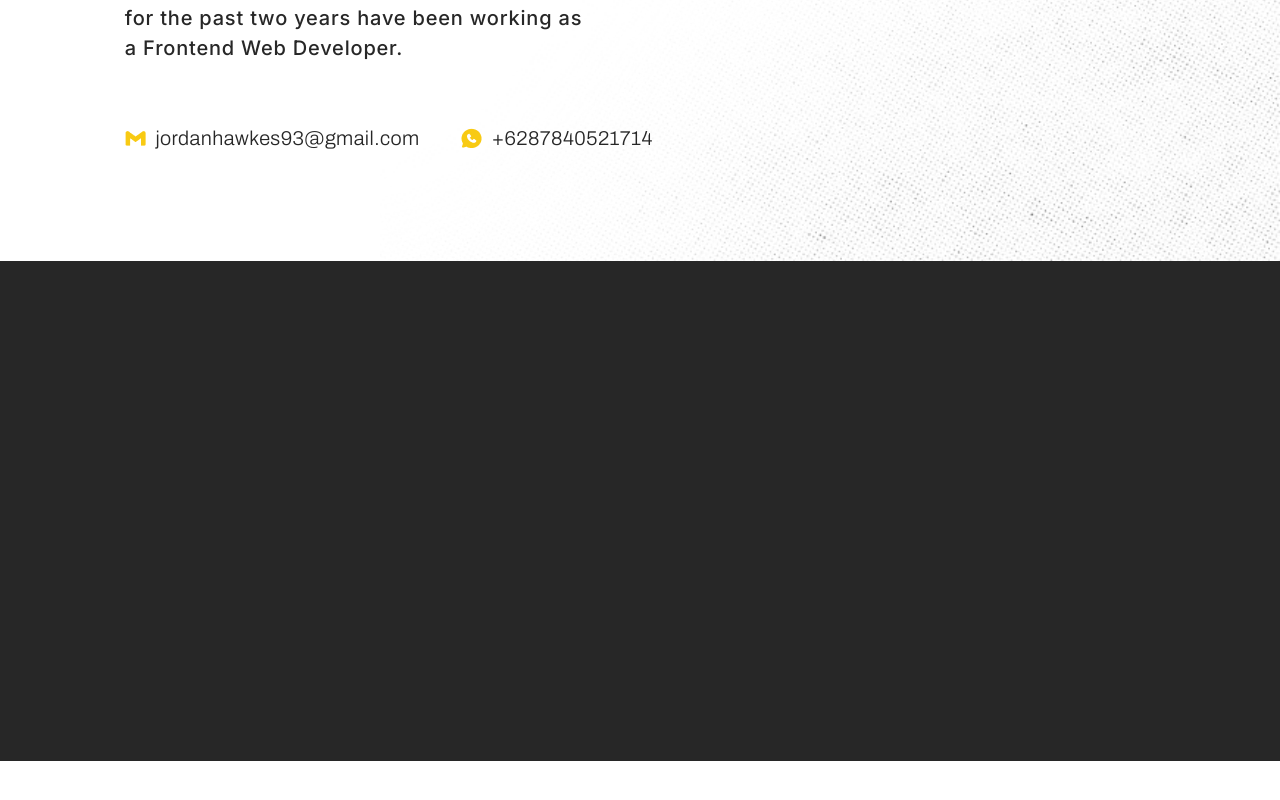
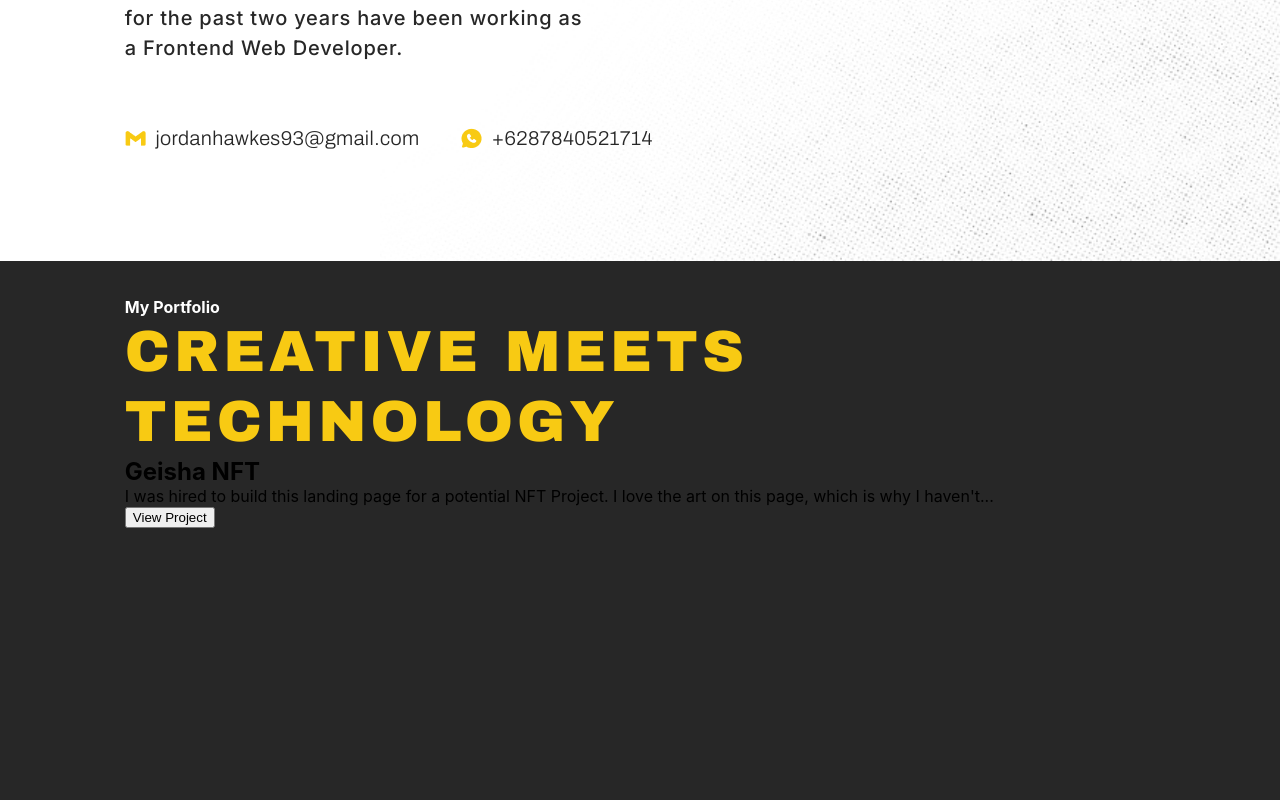
Before and after one commit to hawkesie/portfolio, a React (Create React App) app: page / in a window 1280 px wide. Shown: the part 834-1634 px from the top of the page. Before the commit the page ends 1595 px from the top, so only its background shows below. Built offline with nearby package versions, Linux system fonts and the light colour scheme.

Commit message:
beginning of portfolio section

```diff
--- a/src/App.js
+++ b/src/App.js
@@ -2,6 +2,7 @@
 import './App.css';
 import { useEffect, useRef, useState } from "react";
 import Header from './containers/Header/Header'
+import Portfolio from './containers/Portfolio/Portfolio';
 
 
 function App() {
@@ -10,6 +11,7 @@ function App() {
     <div className="App">
       <div className='main-container'>
         <Header />
+        <Portfolio />
         <div className='bottom'></div>
       </div>
     </div>
--- a/src/containers/Header/Header.css
+++ b/src/containers/Header/Header.css
@@ -175,7 +175,7 @@
 
     .header-container h1{
         width: 100%;
-        margin-top: 6.25rem;
+        margin-top: 4.25rem;
     }
 
 
--- /dev/null
+++ b/src/containers/Portfolio/Portfolio.css
@@ -0,0 +1,15 @@
+.portfolio-container{
+    background: #272727;
+    padding-left: 7.8rem;
+    padding-right: 7.8rem;
+    padding-top: 2.25rem;
+    position: relative;
+}
+
+.portfolio-container h1{
+    color: #F8CA13;
+}
+
+.portfolio-container h4{
+    color: #fff;
+}
--- /dev/null
+++ b/src/containers/Portfolio/Portfolio.jsx
@@ -0,0 +1,26 @@
+import React from 'react'
+import './Portfolio.css'
+
+const Portfolio = () => {
+  return (
+    <div className='portfolio-container'>
+        <div className='portfolio-top'>
+            <h4>My Portfolio</h4>
+            <h1>Creative Meets Technology</h1>
+        </div>
+        <div className='portfolio-main-container'>
+            <div className='portfolio-main-left'>
+                <h2>Geisha NFT</h2>
+                <p>I was hired to build this landing page for a potential NFT Project. I love the art on this page, which is why I haven't...</p>
+                <button>View Project</button>
+            </div>
+            <div className='portfolio-main-right'>
+
+            </div>
+        </div>
+
+    </div>
+  )
+}
+
+export default Portfolio
```
